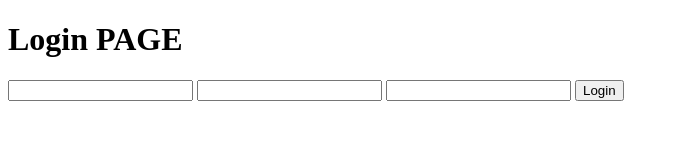
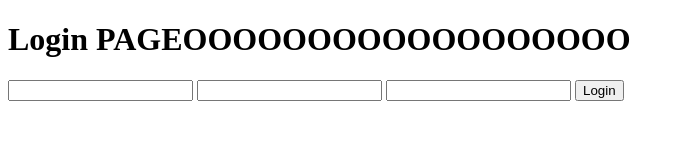
Before and after one commit to Vedi-Gorakh/tree, a plain HTML site: page login_page.html in a window 1280 px wide. Shown: the whole page, without its empty margins (0-685 px from the left). Drawn offline with Linux system fonts and the light colour scheme.

Commit message:
change in login

```diff
--- a/login_page.html
+++ b/login_page.html
@@ -6,7 +6,7 @@
     <title>Document</title>
 </head>
 <body>
-    <h1> Login PAGE</h1>
+    <h1> Login PAGEOOOOOOOOOOOOOOOOOO</h1>
     <form>
         <input type="text">
         <input type="password">
```
